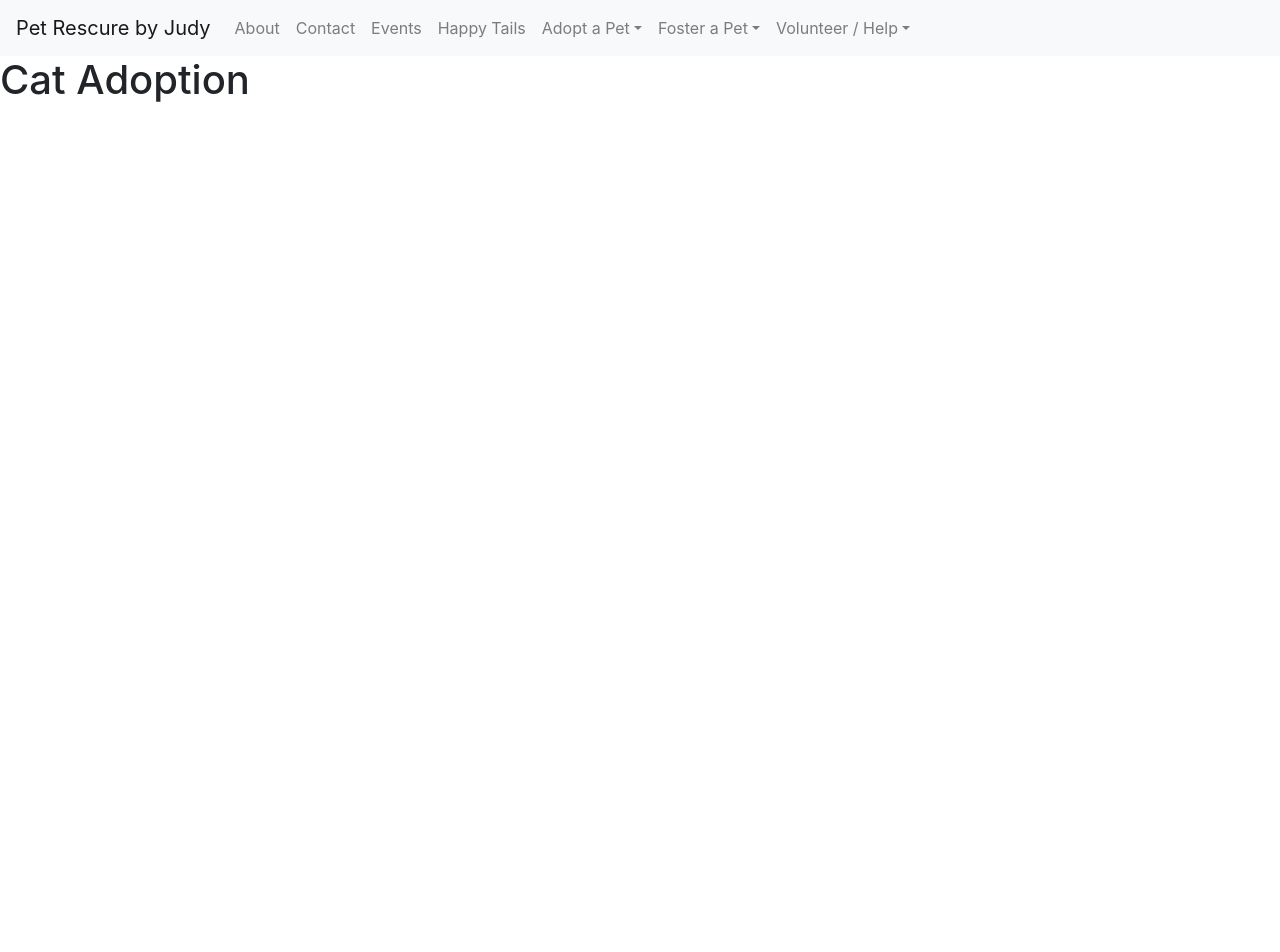
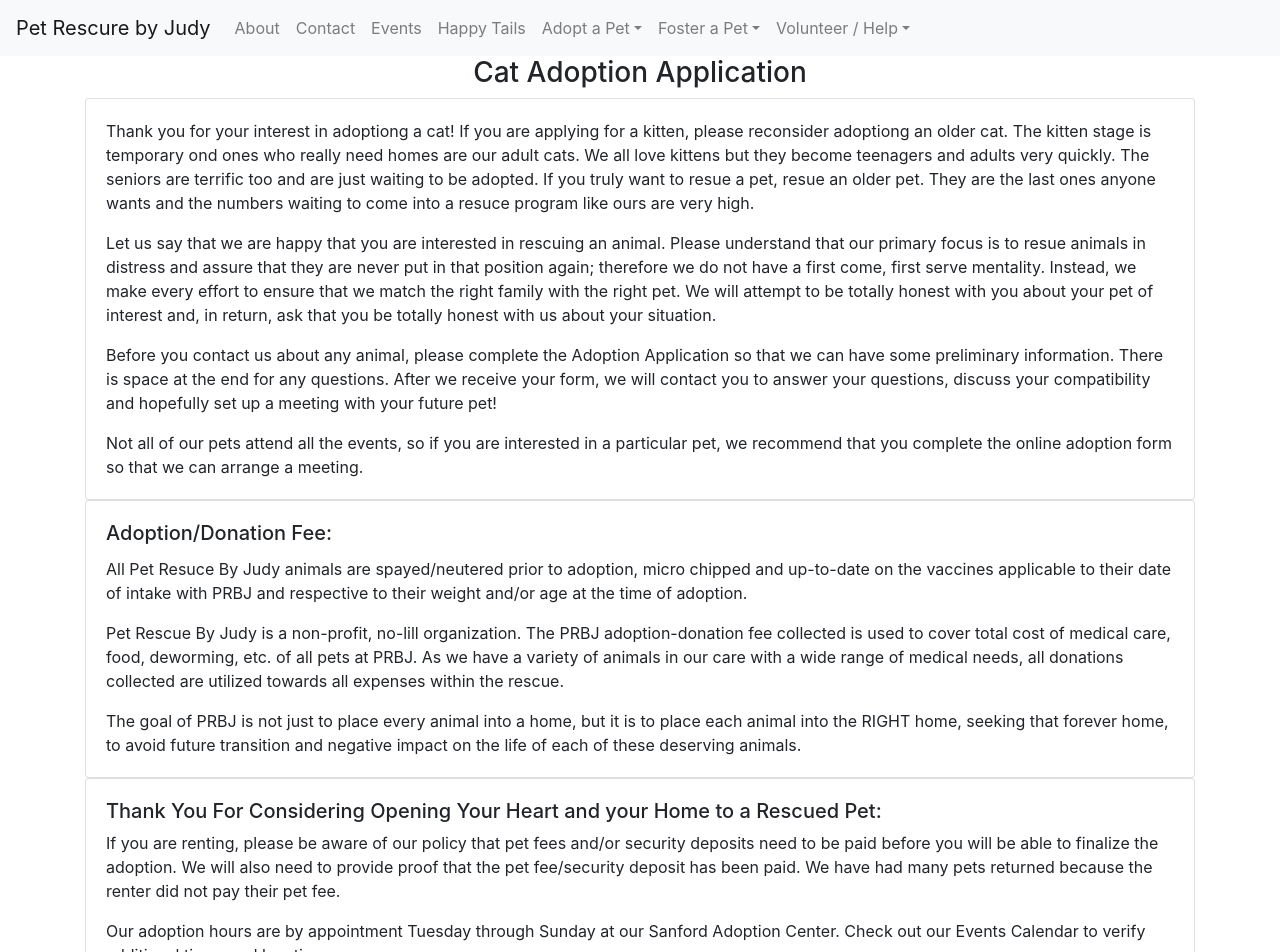
Before and after one commit to jmanock/prbj, a React (Create React App) app: page /CatAdoption in a window 1280 px wide. Shown: the top 952 px of the page. Before the commit the page ends 800 px from the top, so only its background shows below. Built offline with nearby package versions, Linux system fonts and the light colour scheme.

Commit message:
dog & cat the same

```diff
--- a/src/Components/Layouts/CatAdoption.jsx
+++ b/src/Components/Layouts/CatAdoption.jsx
@@ -1,7 +1,51 @@
 import React from 'react';
 
 const CatAdoption = () =>(
-  <h1>Cat Adoption</h1>
+  <div className='container'>
+    <h3 className='text-center'>Cat Adoption Application</h3>
+    <div className='card'>
+      <div className='card-body'>
+        <p className='card-text'>
+          Thank you for your interest in adoptiong a cat! If you are applying for a kitten, please reconsider adoptiong an older cat. The kitten stage is temporary ond ones who really need homes are our adult cats. We all love kittens but they become teenagers and adults very quickly. The seniors are terrific too and are just waiting to be adopted. If you truly want to resue a pet, resue an older pet. They are the last ones anyone wants and the numbers waiting to come into a resuce program like ours are very high.
+        </p>
+        <p className='card-text'>Let us say that we are happy that you are interested in rescuing an animal. Please understand that our primary focus is to resue animals in distress and assure that they are never put in that position again; therefore we do not have a first come, first serve mentality. Instead, we make every effort to ensure that we match the right family with the right pet. We will attempt to be totally honest with you about your pet of interest and, in return, ask that you be totally honest with us about your situation.</p>
+        <p className='card-text'>Before you contact us about any animal, please complete the Adoption Application so that we can have some preliminary information. There is space at the end for any questions. After we receive your form, we will contact you to answer your questions, discuss your compatibility and hopefully set up a meeting with your future pet!</p>
+        <p className='card-text'>Not all of our pets attend all the events, so if you are interested in a particular pet, we recommend that you complete the online adoption form so that we can arrange a meeting.</p>
+      </div>
+    </div>
+    <div className='card'>
+      <div className='card-body'>
+        <h5 className='card-title'>Adoption/Donation Fee:</h5>
+        <p className='card-text'>All Pet Resuce By Judy animals are spayed/neutered prior to adoption, micro chipped and up-to-date on the vaccines applicable to their date of intake with PRBJ and respective to their weight and/or age at the time of adoption.</p>
+        <p className='card-text'>Pet Rescue By Judy is a non-profit, no-lill organization. The PRBJ adoption-donation fee collected is used to cover total cost of medical care, food, deworming, etc. of all pets at PRBJ. As we have a variety of animals in our care with a wide range of medical needs, all donations collected are utilized towards all expenses within the rescue.</p>
+        <p className='card-text'>The goal of PRBJ is not just to place every animal into a home, but it is to place each animal into the RIGHT home, seeking that forever home, to avoid future transition and negative impact on the life of each of these deserving animals.</p>
+      </div>
+    </div>
+    <div className='card'>
+      <div className='card-body'>
+        <h5 className='card-titel'>Thank You For Considering Opening Your Heart and your Home to a Rescued Pet:</h5>
+        <p className='card-text'>If you are renting, please be aware of our policy that pet fees and/or security deposits need to be paid before you will be able to finalize the adoption. We will also need to provide proof that the pet fee/security deposit has been paid. We have had many pets returned because the renter did not pay their pet fee.</p>
+        <p className='card-text'>Our adoption hours are by appointment Tuesday through Sunday at our Sanford Adoption Center. Check out our Events Calendar to verify additional times and locations.</p>
+        <p className='card-text'>We limit our adoptions to the Central Florida area. This is due in part to our return policy. If at any time in the pet's life you are unable to keep it, you are required to return it to us.</p>
+        <p className='card-text'>Adoption donations are accepted in the form of cash, money orders, VISA and MasterCard.</p>
+        <p className='card-text'>It is our mission that each adoption be successful. This is only accomplished through truthful responses in your adoption application. We will ask you detailed information about your home, your family, employer and related veterinary information. Please make sure you have gathered the following information before starting this application:</p>
+        <ul className='list-group list-group-flush'>
+          <li className='list-group-item'>Employer name and phone number</li>
+          <li className='list-group-item'>Information about any current pets you may have</li>
+          <li className='list-group-item'>Name and phone number of current Vet</li>
+          <li className='list-group-item'>Name and age of all memebers living in your household</li>
+          <li className='list-group-item'>Name and phone number of landlord or if applicable</li>
+          <li className='list-group-item'>Nave and phone number of at least one non-family reference</li>
+        </ul>
+      </div>
+    </div>
+    <div className='card'>
+      <div className='card-body'>
+        <p className='card-text'>Fraudulent applications will not be reviewed and your information will be added to the national Do Not Adopt List.</p>
+        <p className='card-text'>Thank you for opening your home to a rescue!</p>
+      </div>
+    </div>
+  </div>
 );
 
 export default CatAdoption;
--- a/src/Components/Layouts/DogAdoption.jsx
+++ b/src/Components/Layouts/DogAdoption.jsx
@@ -2,7 +2,7 @@ import React from 'react';
 
 const DogAdoption = () =>(
   <div className='container'>
-    <h3>Dog Adoption</h3>
+    <h3 className='text-center'>Dog Adoption</h3>
     <div className='card'>
       <div className='card-body'>
         <p className='card-text'>PRBJ is committed to re-homing and re-habilitationg rescues into furever homes. Should adoption not be right for your life at this time due to your living situation, financial restrictions, breed restrictions, etc., you may wish to look into our Dog 4 a Day program.</p>
@@ -10,7 +10,7 @@ const DogAdoption = () =>(
     </div>
     <div className='card'>
       <div className='card-body'>
-        <h5 className='card-title text-center'>Adoption/Donation Fee:</h5>
+        <h5 className='card-title'>Adoption/Donation Fee:</h5>
         <p className='card-text'>All Pet Rescue By Judy animals are spayed/neutered prior to adoption, micro chipped and up-to-date on then vaccines applicable to their date of intake with PRBJ and respective to their weight and/or age at the time of adoption.</p>
       </div>
     </div>
```
Also changed, not shown: src/Components/Layouts/Adopt.jsx (deleted), src/Components/Layouts/Foster.jsx (deleted), src/Components/Layouts/Volunteer.jsx (deleted).
